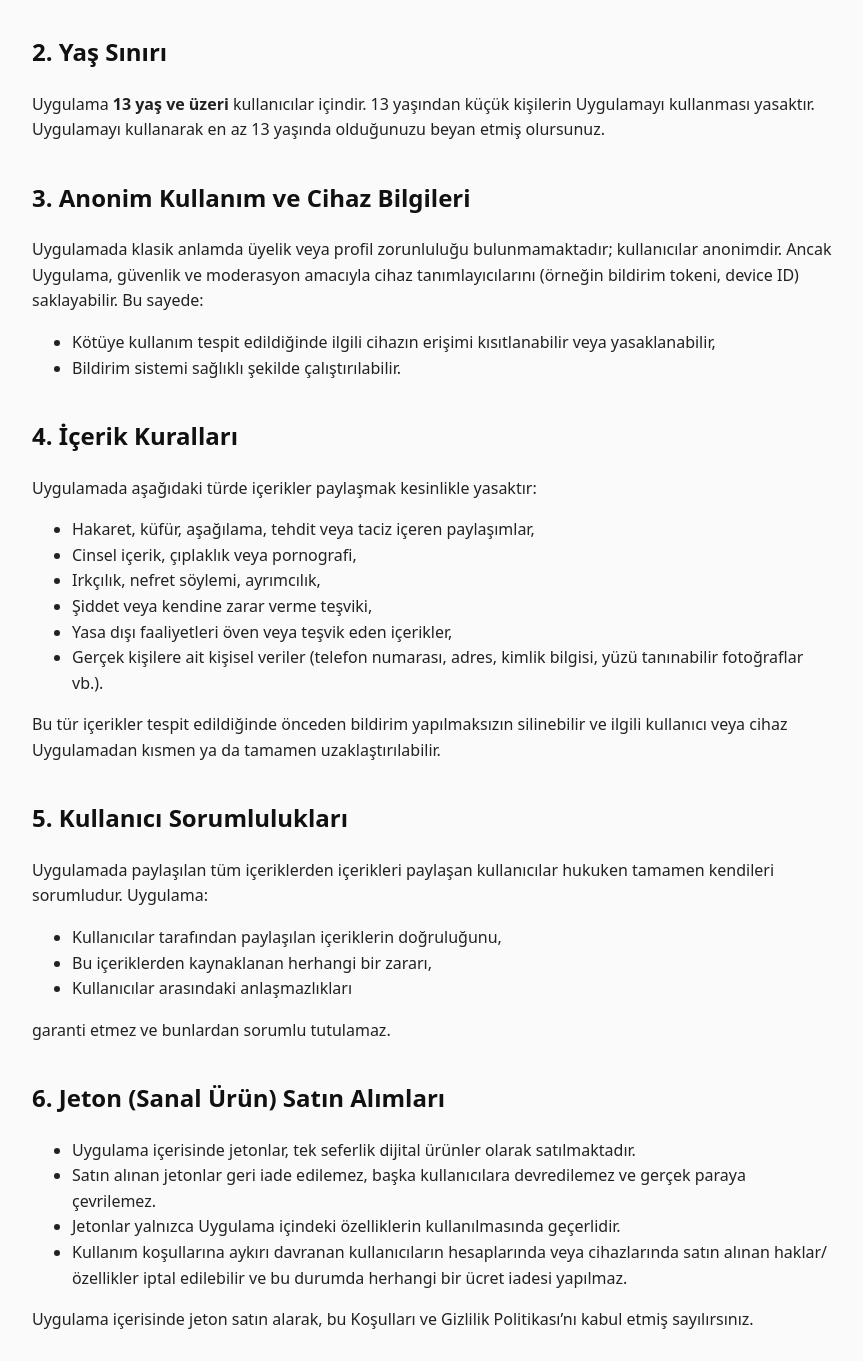
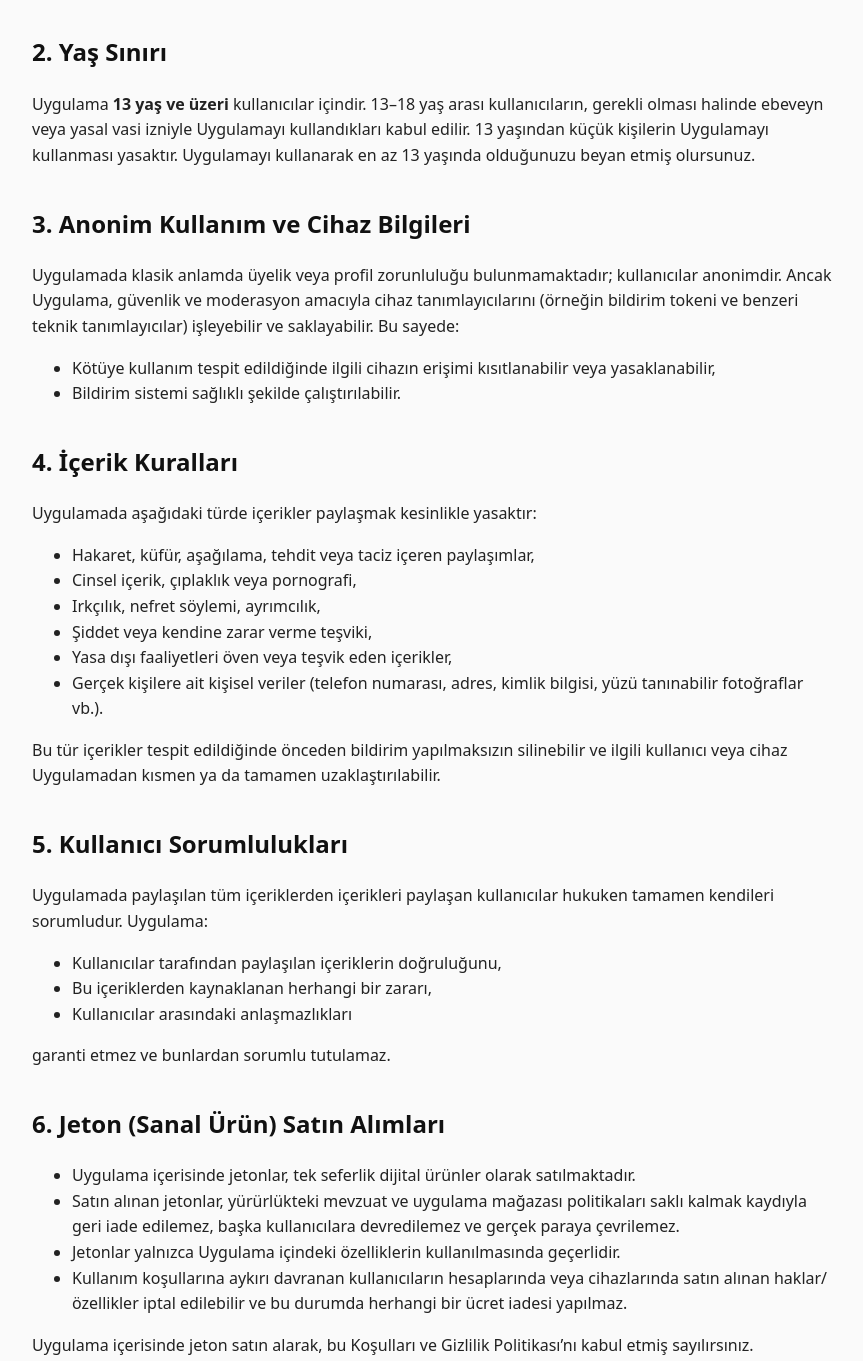
Before and after one commit to perception44/kimse-pages, a plain HTML site: page terms.html in a window 1280 px wide. Shown: the part 363-1724 px from the top of the page, without its empty margins (208-1071 px from the left). Drawn offline with Linux system fonts and the light colour scheme.

Commit message:
Update terms.html

```diff
--- a/terms.html
+++ b/terms.html
@@ -54,7 +54,8 @@
   <div class="section">
     <h2>2. Yaş Sınırı</h2>
     <p>
-      Uygulama <strong>13 yaş ve üzeri</strong> kullanıcılar içindir. 13 yaşından küçük kişilerin Uygulamayı kullanması
+      Uygulama <strong>13 yaş ve üzeri</strong> kullanıcılar içindir. 13–18 yaş arası kullanıcıların, gerekli olması
+      halinde ebeveyn veya yasal vasi izniyle Uygulamayı kullandıkları kabul edilir. 13 yaşından küçük kişilerin Uygulamayı kullanması
       yasaktır. Uygulamayı kullanarak en az 13 yaşında olduğunuzu beyan etmiş olursunuz.
     </p>
   </div>
@@ -63,7 +64,8 @@
     <h2>3. Anonim Kullanım ve Cihaz Bilgileri</h2>
     <p>
       Uygulamada klasik anlamda üyelik veya profil zorunluluğu bulunmamaktadır; kullanıcılar anonimdir. Ancak Uygulama,
-      güvenlik ve moderasyon amacıyla cihaz tanımlayıcılarını (örneğin bildirim tokeni, device ID) saklayabilir. Bu sayede:
+      güvenlik ve moderasyon amacıyla cihaz tanımlayıcılarını (örneğin bildirim tokeni ve benzeri teknik tanımlayıcılar) işleyebilir ve saklayabilir.
+      Bu sayede:
     </p>
     <ul>
       <li>Kötüye kullanım tespit edildiğinde ilgili cihazın erişimi kısıtlanabilir veya yasaklanabilir,</li>
@@ -106,7 +108,8 @@
     <h2>6. Jeton (Sanal Ürün) Satın Alımları</h2>
     <ul>
       <li>Uygulama içerisinde jetonlar, tek seferlik dijital ürünler olarak satılmaktadır.</li>
-      <li>Satın alınan jetonlar geri iade edilemez, başka kullanıcılara devredilemez ve gerçek paraya çevrilemez.</li>
+      <li>Satın alınan jetonlar, yürürlükteki mevzuat ve uygulama mağazası politikaları saklı kalmak kaydıyla geri iade edilemez,
+        başka kullanıcılara devredilemez ve gerçek paraya çevrilemez.</li>
       <li>Jetonlar yalnızca Uygulama içindeki özelliklerin kullanılmasında geçerlidir.</li>
       <li>
         Kullanım koşullarına aykırı davranan kullanıcıların hesaplarında veya cihazlarında satın alınan haklar/özellikler
```
